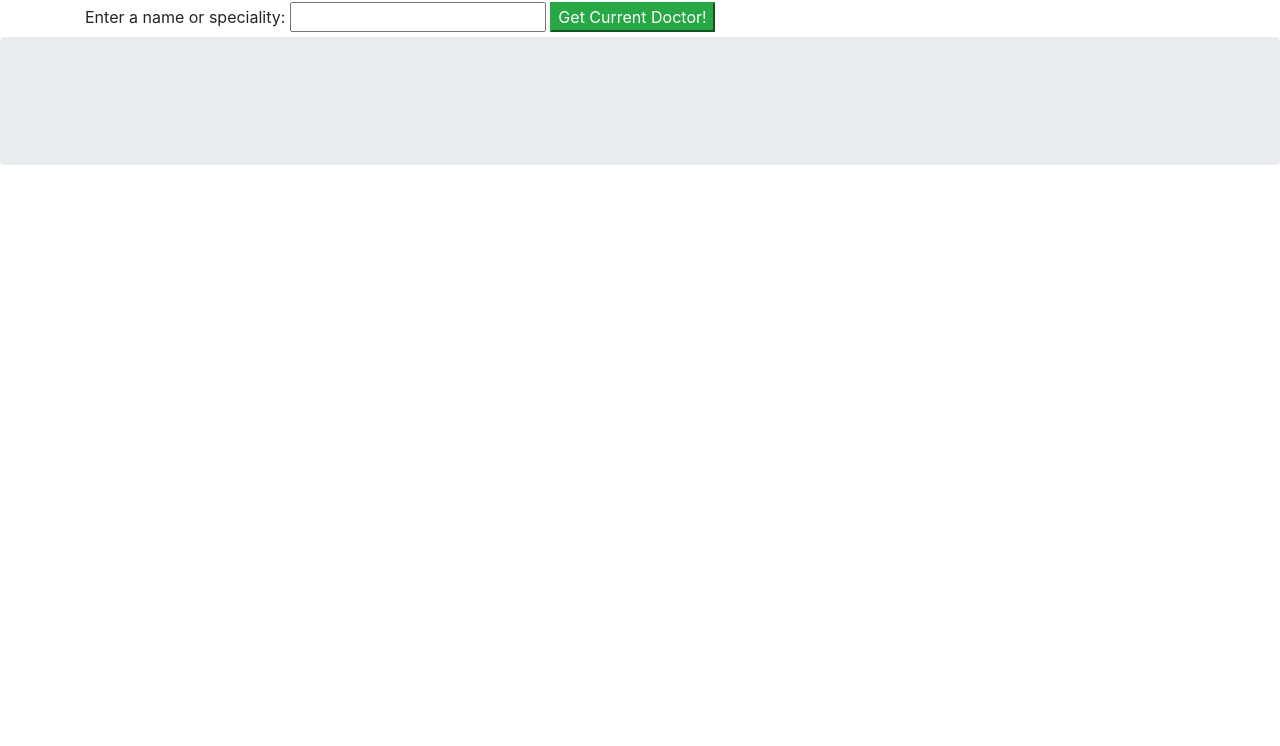
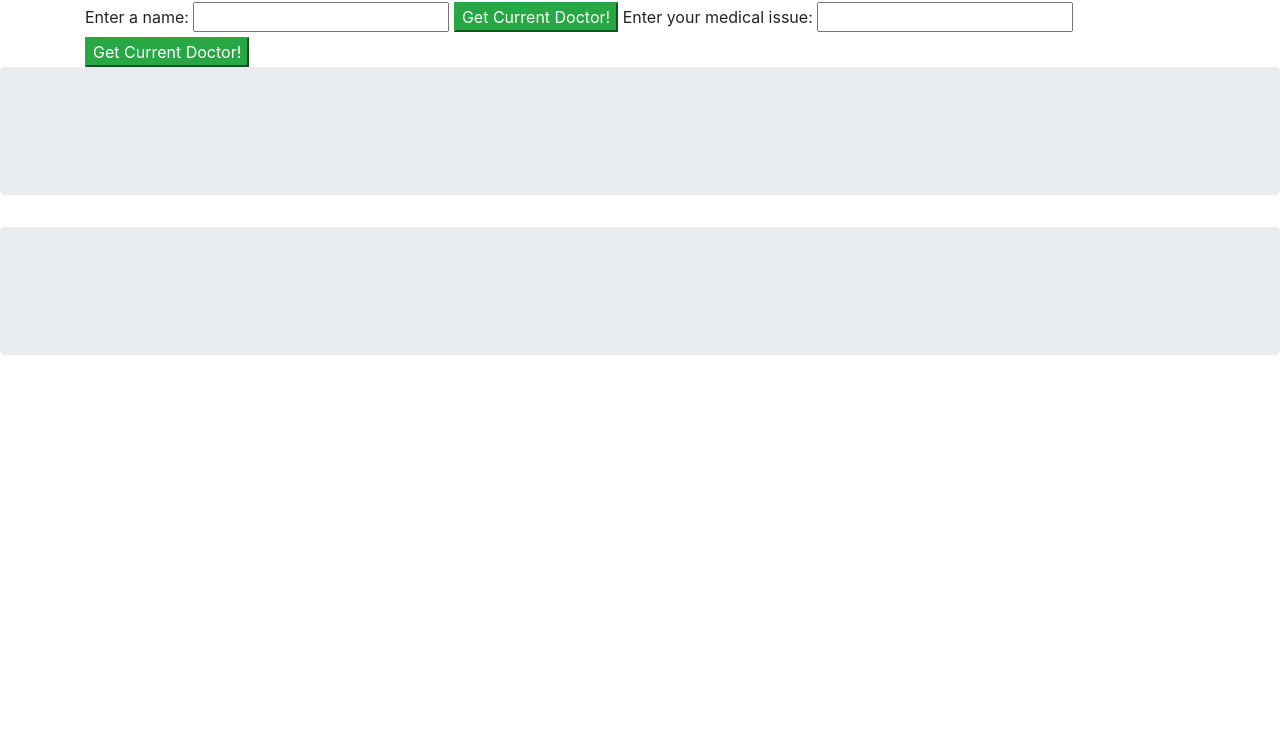
Before and after one commit to befatal/red, a website built with webpack: page src/index.html in a window 1280 px wide. Shown: the part 54-800 px from the top of the page. Built offline with nearby package versions, Linux system fonts and the light colour scheme.

Commit message:
add second field for speciality.

```diff
--- a/src/index.html
+++ b/src/index.html
@@ -8,13 +8,20 @@
   <body>
     <div class="container">
       <h1>Search for doctors by name or your desired specialties</h1>
-      <label for="doctor">Enter a name or speciality:</label>
+      <label for="doctor">Enter a name:</label>
       <input id="doctor" type="text">
       <button class="btn-success" id="doctorSearch">Get Current Doctor!</button>
+      <label for="speciality">Enter your medical issue:</label>
+      <input id="speciality" type="text">
+      <button class="btn-success" id="doctorSpeciality">Get Current Doctor!</button>
     </div>
     <div class="jumbotron">
       <div class="errors"></div>
       <div class="showDoctor"></div>
       </div>
+      <div class="jumbotron">
+        <div class="errors"></div>
+        <div class="showSpeciality"></div>
+        </div>
   </body>
 </html>
```
